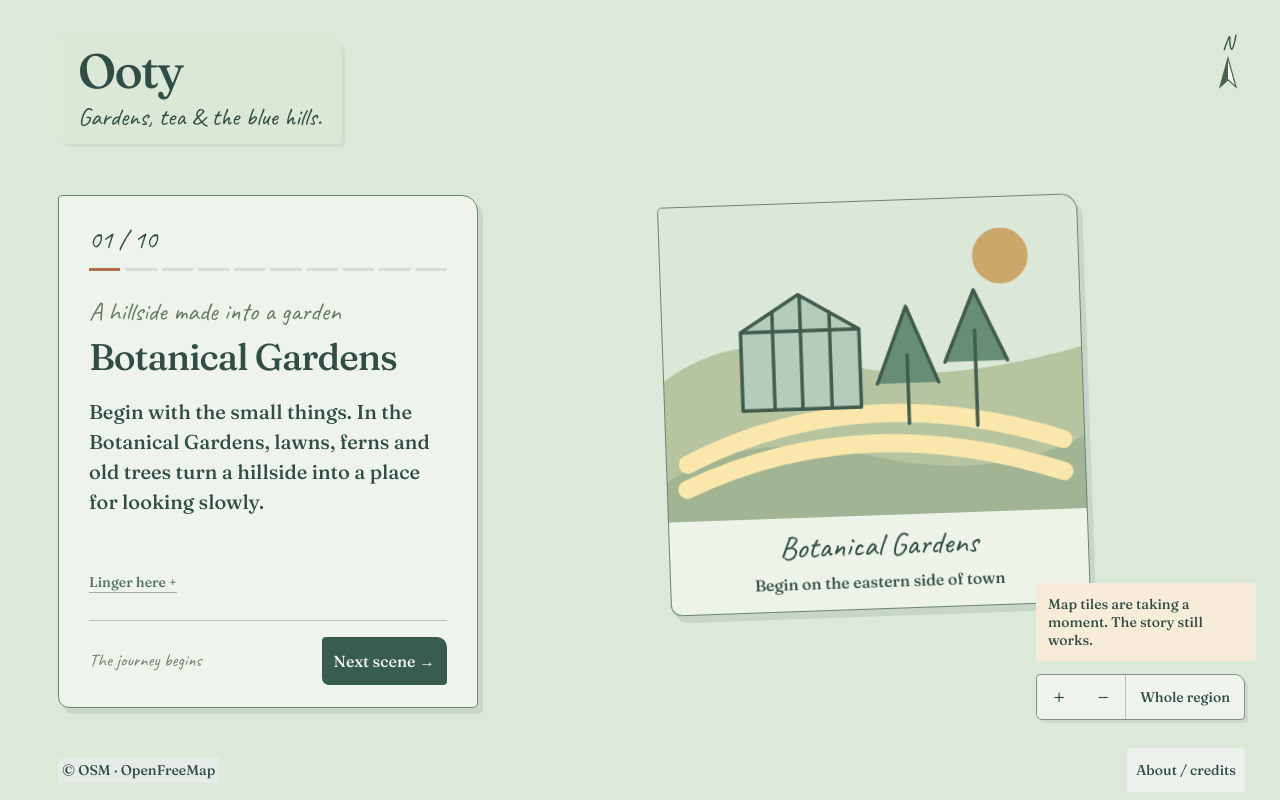
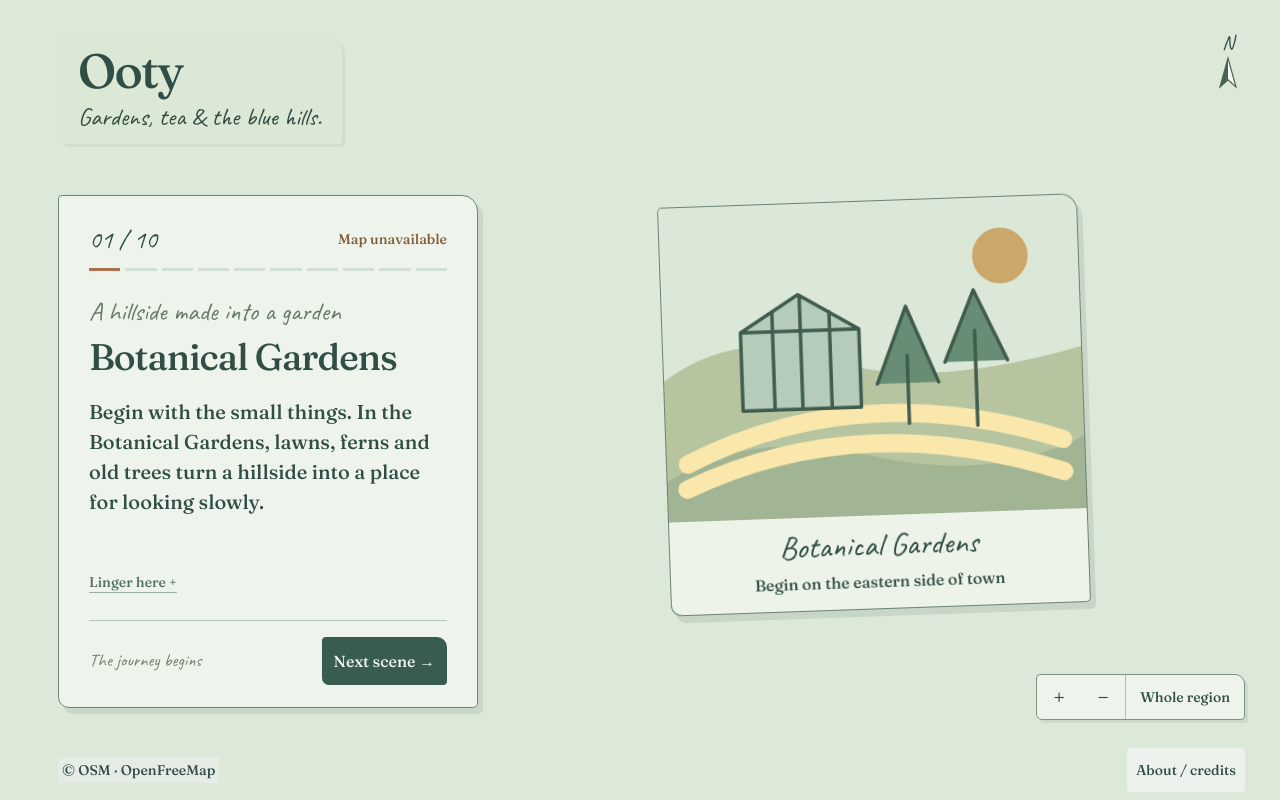
Before and after one commit to rajeshceg3/OotyVacay, a plain HTML site: page index.html in a window 1280 px wide. Drawn offline with Linux system fonts and the light colour scheme; no server answers.

Commit message:
Dock map failure status inside story header away from artwork

```diff
--- a/index.html
+++ b/index.html
@@ -4,5 +4,5 @@
 <header class="world-title"><h1>Ooty</h1><p>Gardens, tea & the blue hills.</p></header>
 <div class="compass" aria-hidden="true">N<svg viewBox="0 0 40 50"><path d="M20 4L10 40l10-9 10 9z" fill="#f4f6f8" stroke="#49624d" stroke-width="1.5"/><path d="M20 4v27L10 40z" fill="#49624d"/></svg></div>
 <button id="return-story" hidden>Return to story ↗</button>
-<section id="story-card" aria-label="Guided place story"><div class="story-top"><p id="chapter-count"></p></div><div id="progress" aria-hidden="true"></div><div id="passage"><p id="chapter-title"></p><h2 id="place-title"></h2><p id="story-copy"></p></div><div class="story-optional"><button id="deeper" aria-expanded="false">Linger here +</button><a id="source" target="_blank" rel="noopener noreferrer" hidden>Source ↗</a></div><nav class="story-nav" aria-label="Story scenes"><button id="back">← Back</button><span id="first-scene">The journey begins</span><button id="next">Next scene →</button></nav></section>
-<div class="map-tools" aria-label="Map controls"><button id="zoom-in" aria-label="Zoom in">+</button><button id="zoom-out" aria-label="Zoom out">−</button><button id="overview">Whole region</button></div><footer><p>© OSM · OpenFreeMap</p><button id="about-open">About / credits</button></footer><dialog id="about"><button id="about-close" aria-label="Close about">×</button><h2>A journey, not an itinerary.</h2><p>Ten scenes, at your own pace. Wander on the map, then return to the story.</p><p>The order is editorial, not a road route. Drawings are impressions, not live views.</p><p>Sources: official tourism, district guides and UNESCO. Expanded scenes link to each source.</p><p>Map: <a href="https://openfreemap.org" target="_blank" rel="noopener noreferrer">OpenFreeMap</a><br>Tiles: OpenMapTiles.<br>Data: <a href="https://www.openstreetmap.org/copyright" target="_blank" rel="noopener noreferrer">© OpenStreetMap</a> (ODbL).</p></dialog><p id="tile-note" role="status" hidden>Map tiles are taking a moment. The story still works.</p><p id="announce" class="sr-only" aria-live="polite"></p><script src="vendor/leaflet/leaflet.js"></script><script src="vendor/maplibre/maplibre-gl-csp.js"></script><script src="vendor/maplibre/leaflet-maplibre-gl.js"></script><script src="vendor/warm-map/style.js"></script><script type="module" src="story.js"></script></body></html>
+<section id="story-card" aria-label="Guided place story"><div class="story-top"><p id="chapter-count"></p><p id="tile-note" role="status" hidden>Map unavailable</p></div><div id="progress" aria-hidden="true"></div><div id="passage"><p id="chapter-title"></p><h2 id="place-title"></h2><p id="story-copy"></p></div><div class="story-optional"><button id="deeper" aria-expanded="false">Linger here +</button><a id="source" target="_blank" rel="noopener noreferrer" hidden>Source ↗</a></div><nav class="story-nav" aria-label="Story scenes"><button id="back">← Back</button><span id="first-scene">The journey begins</span><button id="next">Next scene →</button></nav></section>
+<div class="map-tools" aria-label="Map controls"><button id="zoom-in" aria-label="Zoom in">+</button><button id="zoom-out" aria-label="Zoom out">−</button><button id="overview">Whole region</button></div><footer><p>© OSM · OpenFreeMap</p><button id="about-open">About / credits</button></footer><dialog id="about"><button id="about-close" aria-label="Close about">×</button><h2>A journey, not an itinerary.</h2><p>Ten scenes, at your own pace. Wander on the map, then return to the story.</p><p>The order is editorial, not a road route. Drawings are impressions, not live views.</p><p>Sources: official tourism, district guides and UNESCO. Expanded scenes link to each source.</p><p>Map: <a href="https://openfreemap.org" target="_blank" rel="noopener noreferrer">OpenFreeMap</a><br>Tiles: OpenMapTiles.<br>Data: <a href="https://www.openstreetmap.org/copyright" target="_blank" rel="noopener noreferrer">© OpenStreetMap</a> (ODbL).</p></dialog><p id="announce" class="sr-only" aria-live="polite"></p><script src="vendor/leaflet/leaflet.js"></script><script src="vendor/maplibre/maplibre-gl-csp.js"></script><script src="vendor/maplibre/leaflet-maplibre-gl.js"></script><script src="vendor/warm-map/style.js"></script><script type="module" src="story.js"></script></body></html>
--- a/story.css
+++ b/story.css
@@ -82,3 +82,5 @@ footer p{max-width:calc(100% - 125px)}
  .world-title{left:410px}.map-art figcaption{font-size:23px;padding:7px}.map-tools{top:12px}
  footer{width:calc(100% - 410px)}
 }
+/* A failed basemap must never obscure the scene artwork. */
+#story-card #tile-note{position:static;margin:0;padding:0;background:none;color:#815c36;font:14px/1.2 Fraunces,Georgia,serif;max-width:none;white-space:nowrap}
```
